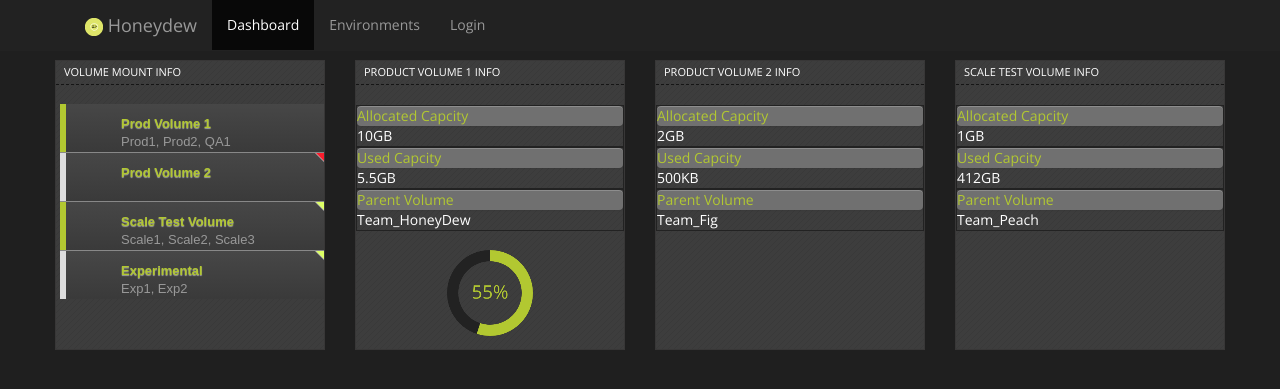
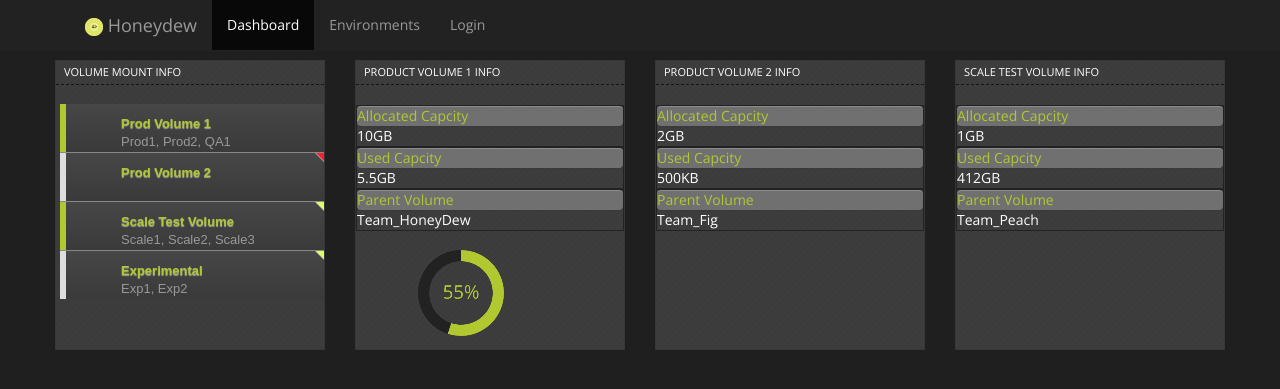
Before and after one commit to kokwoo/flocky, a Flask app: template templates/index.html in a window 1280 px wide. Shown: the top 389 px of the page. Run offline with Flask 2, Linux system fonts and the light colour scheme; the template is opened without the code that fills it, so the values that code supplies are empty; some libraries are stand-ins or nearby versions.

Commit message:
align gauge

```diff
--- a/static/assets/css/main.css
+++ b/static/assets/css/main.css
@@ -731,7 +731,7 @@
 /**********Gauge Chart**********/
 #canvas {
 	display: block;
-	height: 8em !important; width: 8em !important; margin-right: 92px; margin-top: 6px; margin-left: 78px;
+	height: 8em !important; width: 8em !important; margin-right: 92px; margin-top: 6px; margin-left: 49px;
 }
 
 /**********Accordion Styling**********/
```
